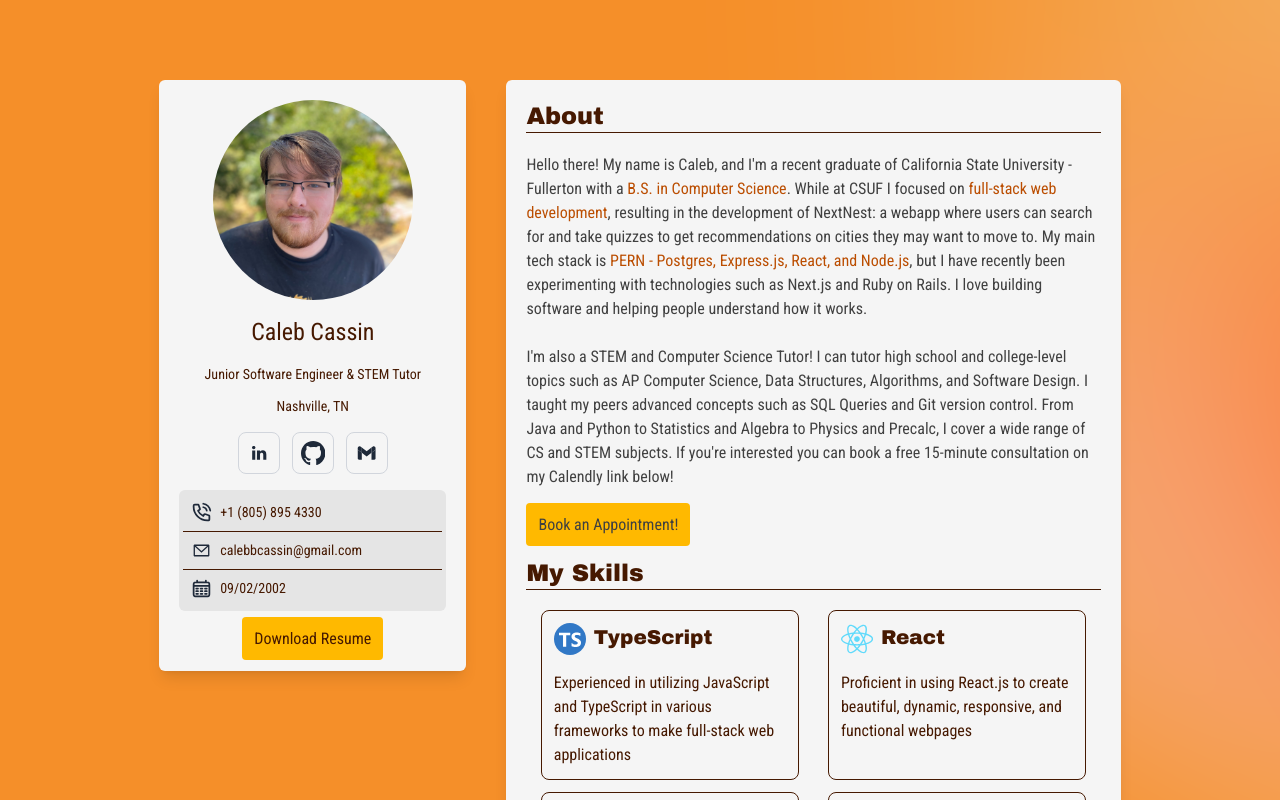
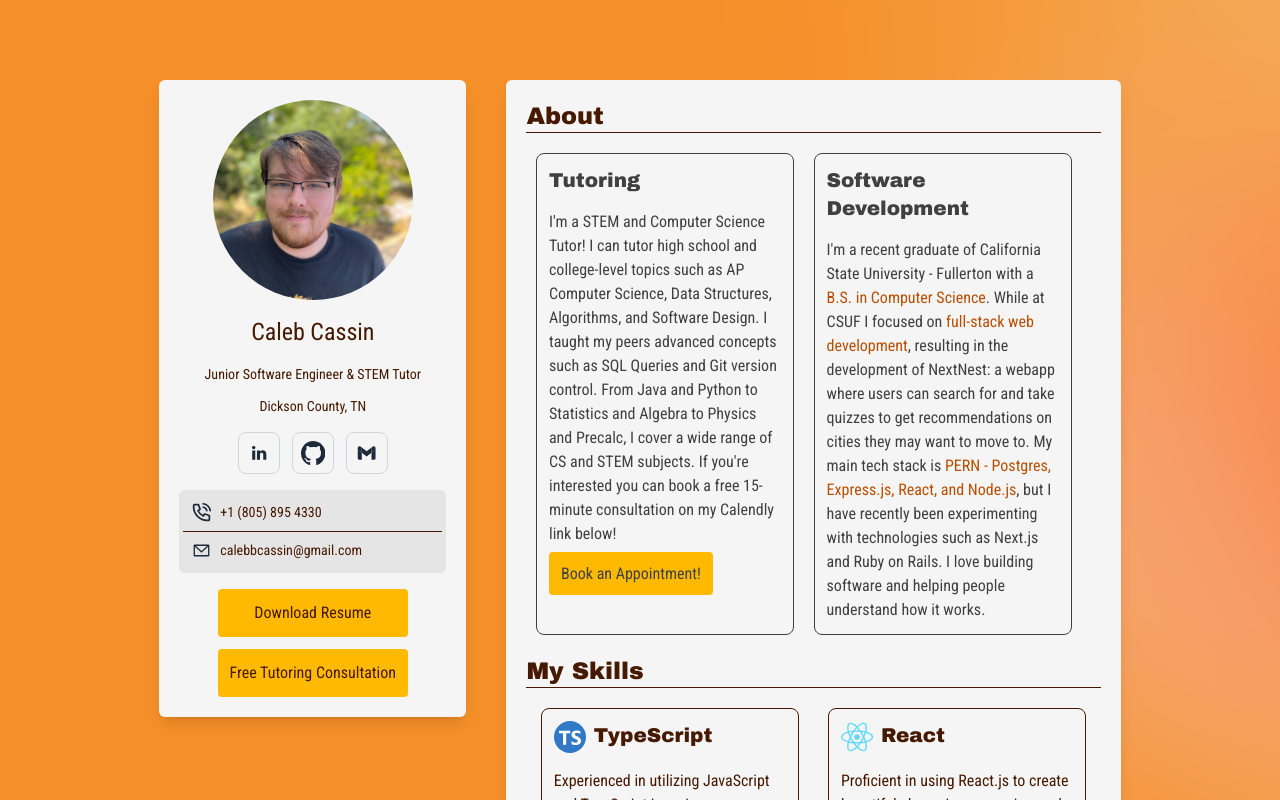
Before and after one commit to WolferTamer/updated-portfolio, a Next.js app: page / in a window 1280 px wide. Built offline with nearby package versions, Linux system fonts and the light colour scheme.

Commit message:
Seperated tutoring and software dev sections

```diff
--- a/app/components/description.tsx
+++ b/app/components/description.tsx
@@ -2,8 +2,6 @@ import { Archivo_Black } from "next/font/google";
 import Skill from "./skill";
 import Project from "./project";
 import ContactMe from "./contactme";
-import { PopupButton } from "react-calendly";
-import Link from "next/link";
 
 const archivo = Archivo_Black({
   subsets: ["latin"],
@@ -20,10 +18,50 @@ export default function Description() {
             <h2>About</h2>
             <hr />
           </div>
-          <div className="text-neutral-700 dark:text-neutral-300">
+          <div className="flex flex-row flex-wrap justify-around gap-y-3 text-neutral-700 dark:text-neutral-300">
+            <div className="border rounded-lg w-full p-3 lg:w-[45%] flex flex-col gap-4">
+              <h3
+                className={
+                  "flex flex-row flex-nowrap justify-start gap-2 w-full align-center text-xl " +
+                  archivo.className
+                }
+              >
+                Tutoring
+              </h3>
+              <div>
                 <p>
-              Hello there! My name is Caleb, and I&apos;m a recent graduate of
-              California State University - Fullerton with a{" "}
+                  I&apos;m a STEM and Computer Science Tutor! I can tutor high
+                  school and college-level topics such as AP Computer Science,
+                  Data Structures, Algorithms, and Software Design. I taught my
+                  peers advanced concepts such as SQL Queries and Git version
+                  control. From Java and Python to Statistics and Algebra to
+                  Physics and Precalc, I cover a wide range of CS and STEM
+                  subjects. If you&apos;re interested you can book a free
+                  15-minute consultation on my Calendly link below!
+                </p>
+              </div>
+              <div>
+                <a
+                  className="p-3 bg-amber-400 dark:bg-amber-600 rounded-sm hover:bg-amber-500 transition-all duration-100"
+                  href="https://calendly.com/calebbcassin/tutoring-consultation"
+                >
+                  Book an Appointment!
+                </a>
+              </div>
+            </div>
+            <div className="border rounded-lg w-full p-3 lg:w-[45%] flex flex-col gap-4">
+              <h3
+                className={
+                  "flex flex-row flex-nowrap justify-start gap-2 w-full align-center text-xl " +
+                  archivo.className
+                }
+              >
+                Software Development
+              </h3>
+              <div>
+                <p>
+                  I&apos;m a recent graduate of California State University -
+                  Fullerton with a{" "}
                   <span className="text-amber-700 dark:text-amber-200">
                     B.S. in Computer Science
                   </span>
@@ -31,33 +69,19 @@ export default function Description() {
                   <span className="text-amber-700 dark:text-amber-200">
                     full-stack web development
                   </span>
-              , resulting in the development of NextNest: a webapp where users
-              can search for and take quizzes to get recommendations on cities
-              they may want to move to. My main tech stack is{" "}
+                  , resulting in the development of NextNest: a webapp where
+                  users can search for and take quizzes to get recommendations
+                  on cities they may want to move to. My main tech stack is{" "}
                   <span className="text-amber-700 dark:text-amber-200">
                     PERN - Postgres, Express.js, React, and Node.js
                   </span>
-              , but I have recently been experimenting with technologies such as
-              Next.js and Ruby on Rails. I love building software and helping
-              people understand how it works.
+                  , but I have recently been experimenting with technologies
+                  such as Next.js and Ruby on Rails. I love building software
+                  and helping people understand how it works.
+                </p>
+              </div>
+            </div>
             <br />
-              <br />
-              I&apos;m also a STEM and Computer Science Tutor! I can tutor high
-              school and college-level topics such as AP Computer Science, Data
-              Structures, Algorithms, and Software Design. I taught my peers
-              advanced concepts such as SQL Queries and Git version control.
-              From Java and Python to Statistics and Algebra to Physics and
-              Precalc, I cover a wide range of CS and STEM subjects. If
-              you&apos;re interested you can book a free 15-minute consultation
-              on my Calendly link below!
-            </p>
-            <br />
-            <a
-              className="p-3 bg-amber-400 dark:bg-amber-600 rounded-sm hover:bg-amber-500 transition-all duration-100"
-              href="https://calendly.com/calebbcassin/tutoring-consultation"
-            >
-              Book an Appointment!
-            </a>
           </div>
           <div className={"text-2xl " + archivo.className}>
             <h2>My Skills</h2>
@@ -130,40 +154,27 @@ export default function Description() {
               databases with various security needs
             </Skill>
             <Skill
-              name="Teamwork"
+              name="REST APIs"
               icon={
-                <svg height="100%" width="100%" viewBox="0 0 512 512">
-                  <g>
-                    <circle
-                      className="fill-neutral-600"
-                      cx="398.784"
-                      cy="183.234"
-                      r="65.636"
+                <svg
+                  width="100%"
+                  height="100%"
+                  viewBox="0 0 24 24"
+                  fill="none"
+                  xmlns="http://www.w3.org/2000/svg"
+                >
+                  <path
+                    d="M18.763 13.7944L20.029 16.0222C19.8786 16.3163 19.7105 16.6051 19.5244 16.8873C19.3383 17.1695 19.1391 17.4378 18.9281 17.6919L16.4377 17.4142C15.7715 17.9608 15.0027 18.3869 14.1645 18.6592L13.0002 20.945C12.6719 20.9813 12.3382 21 12.0002 21C11.6622 21 11.3285 20.9813 11.0002 20.945L9.83293 18.6582C8.99428 18.3854 8.22514 17.9585 7.5589 17.4111L5.05407 17.6915C4.84303 17.4374 4.64381 17.1691 4.45774 16.8869C4.27168 16.6047 4.10356 16.3159 3.95312 16.0218L5.22637 13.7814C5.07803 13.2142 5.00021 12.6139 5.00021 12.0002C5.00021 11.3749 5.08219 10.7688 5.23599 10.192L3.95351 7.936C4.10394 7.64191 4.27206 7.3531 4.45812 7.07091C4.64419 6.78873 4.84341 6.52043 5.05445 6.2663L7.60942 6.55327C8.26776 6.02075 9.01625 5.60683 9.84 5.33984M9.83614 5.33996L11 3.05493C11.3283 3.01863 11.662 3 12 3C12.338 3 12.6716 3.01863 13 3.05493L14.1638 5.33996C14.9882 5.60716 15.7389 6.01764 16.3976 6.55077L18.9275 6.26661C19.1385 6.52074 19.3377 6.78904 19.5238 7.07123C19.7098 7.35341 19.878 7.64223 20.0284 7.93632L18.7592 10.1697M18.7594 10.1732C18.9164 10.7556 19.0002 11.3681 19.0002 12.0002C19.0002 12.6215 18.9193 13.2239 18.7673 13.7974M15.0002 12.0002C15.0002 13.657 13.6571 15.0002 12.0002 15.0002C10.3433 15.0002 9.0002 13.657 9.0002 12.0002C9.0002 10.3433 10.3433 9.00015 12.0002 9.00015C13.6571 9.00015 15.0002 10.3433 15.0002 12.0002Z"
+                    stroke="#000000"
+                    strokeWidth="2"
+                    strokeLinecap="round"
+                    strokeLinejoin="round"
                   />
-                    <path
-                      className="fill-neutral-600"
-                      d="M512,394.402v-58.12c0-61.16-66.752-62.28-66.752-62.28h-92.92c0,0-66.752,0.744-66.752,62.28v58.12
-		H512z"
-                    />
-                  </g>
-                  <g>
-                    <circle
-                      className="fill-red-600"
-                      cx="113.215"
-                      cy="183.244"
-                      r="65.636"
-                    />
-                    <path
-                      className="fill-red-600"
-                      d="M226.4,394.402v-58.12c0-61.16-66.752-62.28-66.752-62.28H66.752c0,0-66.752,0.744-66.752,62.28
-		v58.12H226.4z"
-                    />
-                  </g>
                 </svg>
               }
             >
-              Able to effectively communicate with team members and organize
-              tasks in agile environments
+              Effectively designs REST APIs using MVC and N-Layer architectures
+              with Node.js/Express tech stacks
             </Skill>
             <Skill
               name="Design"
@@ -176,7 +187,7 @@ export default function Description() {
                 </svg>
               }
             >
-              Knowledgable about the software design and architecture process,
+              Knowledgeable about the software design and architecture process,
               ensuring high satisfaction
             </Skill>
             <Skill
@@ -207,7 +218,11 @@ export default function Description() {
             <hr />
           </div>
           <div className="flex flex-row flex-wrap justify-around gap-y-3">
-            <Project name="Next Nest" link="https://next-nest.net">
+            <Project
+              name="Next Nest"
+              link="https://next-nest.net"
+              stack="MySQL, Node/Express, React"
+            >
               Next Nest was my Senior Capstone project that used a SERN tech
               stack. The main goal was to provide a way for people to find a
               city that meets as many of their needs as possible. This was
@@ -220,7 +235,7 @@ export default function Description() {
             <Project
               name="Color Palette Picker"
               link="https://colorpalettepicker.up.railway.app/"
-              active={true}
+              stack="PERN"
             >
               Color Palette Picker is a client-side React app that allows the
               user to create a color palette file from an image. Different
@@ -230,7 +245,7 @@ export default function Description() {
               the picker and add a file conversion page that lets users convert
               between different palette types.
             </Project>
-            <Project name="Starship">
+            <Project name="Starship" stack="MongoDB, Node.js">
               Starship is a TypeScript/Discord.js Discord bot game where players
               can explore space, collect resources, buy pets, and much more. I
               rewrote the original JavaScript version of this bot due to
--- a/app/components/profile.tsx
+++ b/app/components/profile.tsx
@@ -16,7 +16,7 @@ function Profile() {
         <h4 className="text-2xl">Caleb Cassin</h4>
         <div className="flex flex-row text-sm flex-wrap gap-3 justify-center items-center">
           <div>Junior Software Engineer & STEM Tutor</div>
-          <div>Nashville, TN</div>
+          <div>Dickson County, TN</div>
         </div>
         <div className="flex flex-row gap-3">
           <a
@@ -98,7 +98,7 @@ function Profile() {
             </svg>
             <div>+1 (805) 895 4330</div>
           </div>
-          <div className="border-b p-2 flex flex-row gap-2" title="Email">
+          <div className="p-2 flex flex-row gap-2" title="Email">
             <svg
               width="1.5em"
               height="1.5em"
@@ -115,31 +115,20 @@ function Profile() {
             </svg>
             <div>calebbcassin@gmail.com</div>
           </div>
-          <div className="p-2 flex flex-row gap-2" title="Birthday">
-            <svg
-              width="1.5em"
-              height="1.5em"
-              viewBox="0 0 24 24"
-              fill="none"
-              xmlns="http://www.w3.org/2000/svg"
-            >
-              <path
-                d="M3 9H21M7 3V5M17 3V5M6 12H8M11 12H13M16 12H18M6 15H8M11 15H13M16 15H18M6 18H8M11 18H13M16 18H18M6.2 21H17.8C18.9201 21 19.4802 21 19.908 20.782C20.2843 20.5903 20.5903 20.2843 20.782 19.908C21 19.4802 21 18.9201 21 17.8V8.2C21 7.07989 21 6.51984 20.782 6.09202C20.5903 5.71569 20.2843 5.40973 19.908 5.21799C19.4802 5 18.9201 5 17.8 5H6.2C5.0799 5 4.51984 5 4.09202 5.21799C3.71569 5.40973 3.40973 5.71569 3.21799 6.09202C3 6.51984 3 7.07989 3 8.2V17.8C3 18.9201 3 19.4802 3.21799 19.908C3.40973 20.2843 3.71569 20.5903 4.09202 20.782C4.51984 21 5.07989 21 6.2 21Z"
-                className="stroke-gray-800 dark:stroke-neutral-100"
-                strokeWidth="2"
-                strokeLinecap="round"
-              />
-            </svg>
-            <div>09/02/2002</div>
-          </div>
         </div>
-        <div>
+        <div className="flex flex-col gap-3 text-center">
           <a
             className="p-3 bg-amber-400 dark:bg-amber-600 rounded-sm hover:bg-amber-500 transition-all duration-100"
             href="/UpdatedResume.pdf"
             download="CalebCassinResume.pdf"
           >
             Download Resume
+          </a>
+          <a
+            className="p-3 bg-amber-400 dark:bg-amber-600 rounded-sm hover:bg-amber-500 transition-all duration-100"
+            href="https://calendly.com/calebbcassin/tutoring-consultation"
+          >
+            Free Tutoring Consultation
           </a>
         </div>
       </div>
```
Also changed, not shown: app/components/project.tsx (+4 -20 lines). Lines whose indentation alone changed are shown as unchanged.
